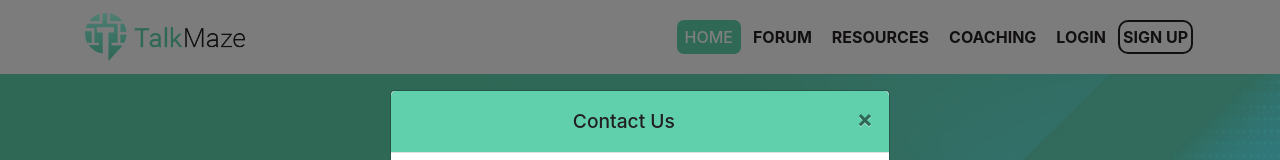
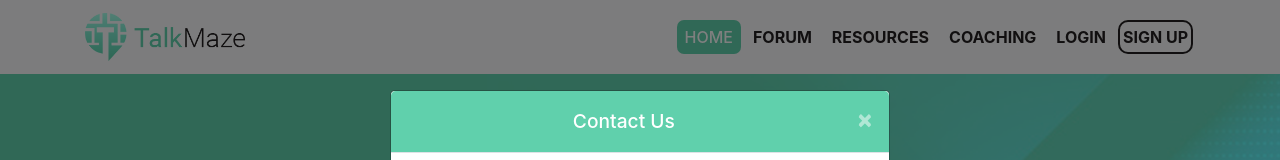
Before and after one commit to sahamnadeem/TalkMaze, a plain HTML site: page faqs.html in a window 1280 px wide. Both pictures are taken after a click on the button "CONTACT US". Shown: the top 160 px of the page. Drawn offline with nearby package versions, Linux system fonts and the light colour scheme; grey boxes are pictures that could not be loaded.

Commit message:
Contact us color

```diff
--- a/faqs.html
+++ b/faqs.html
@@ -197,8 +197,8 @@
     <div class="modal-dialog modal-dialog-centered" role="document">
       <div class="modal-content " style=" margin-left: auto; margin-right:auto; display: block;">
         <div class="modal-header bg-fav ">
-          <h4 class="modal-title ml-auto" id="exampleModalLongTitle">Contact Us</h4>
-          <button type="button" class="close" data-dismiss="modal" aria-label="Close">
+          <h4 class="modal-title ml-auto text-white" id="exampleModalLongTitle">Contact Us</h4>
+          <button type="button" class="close text-white" data-dismiss="modal" aria-label="Close">
             <span aria-hidden="true">&times;</span>
           </button>
         </div>
```
